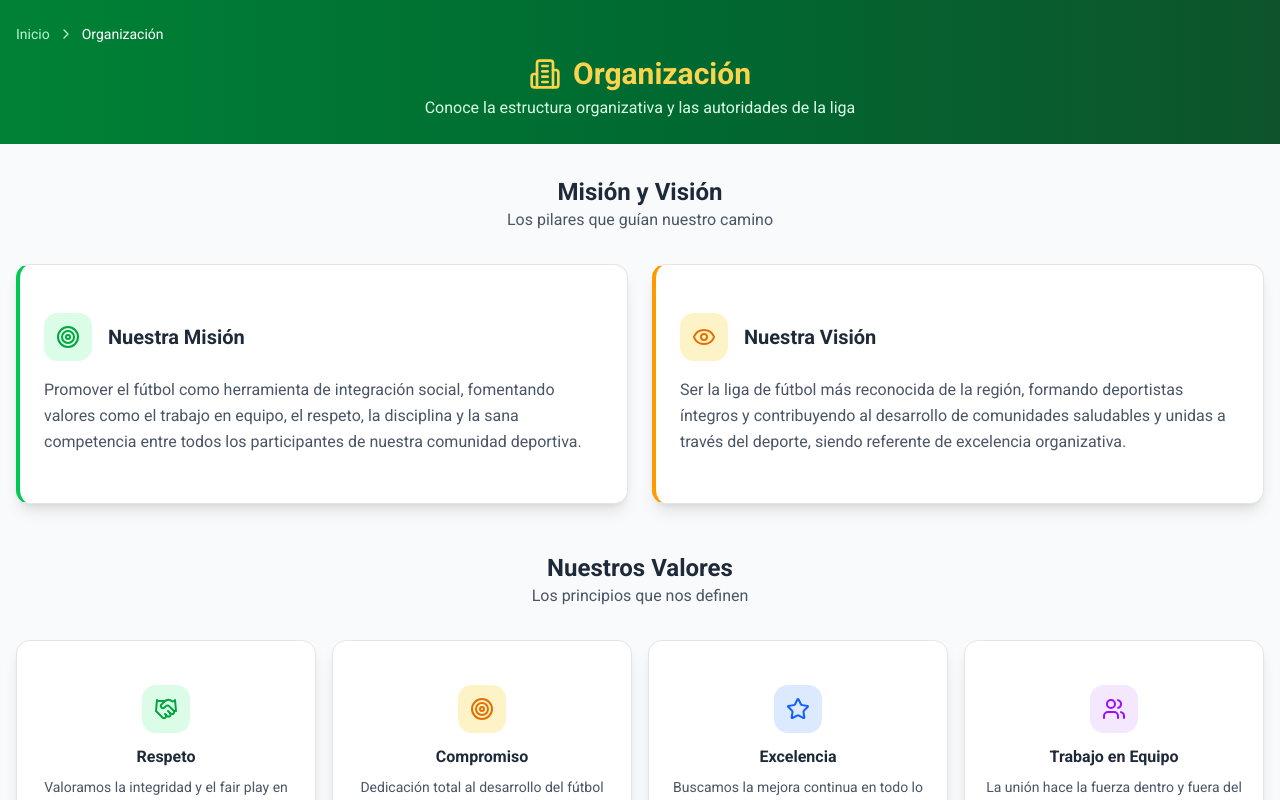
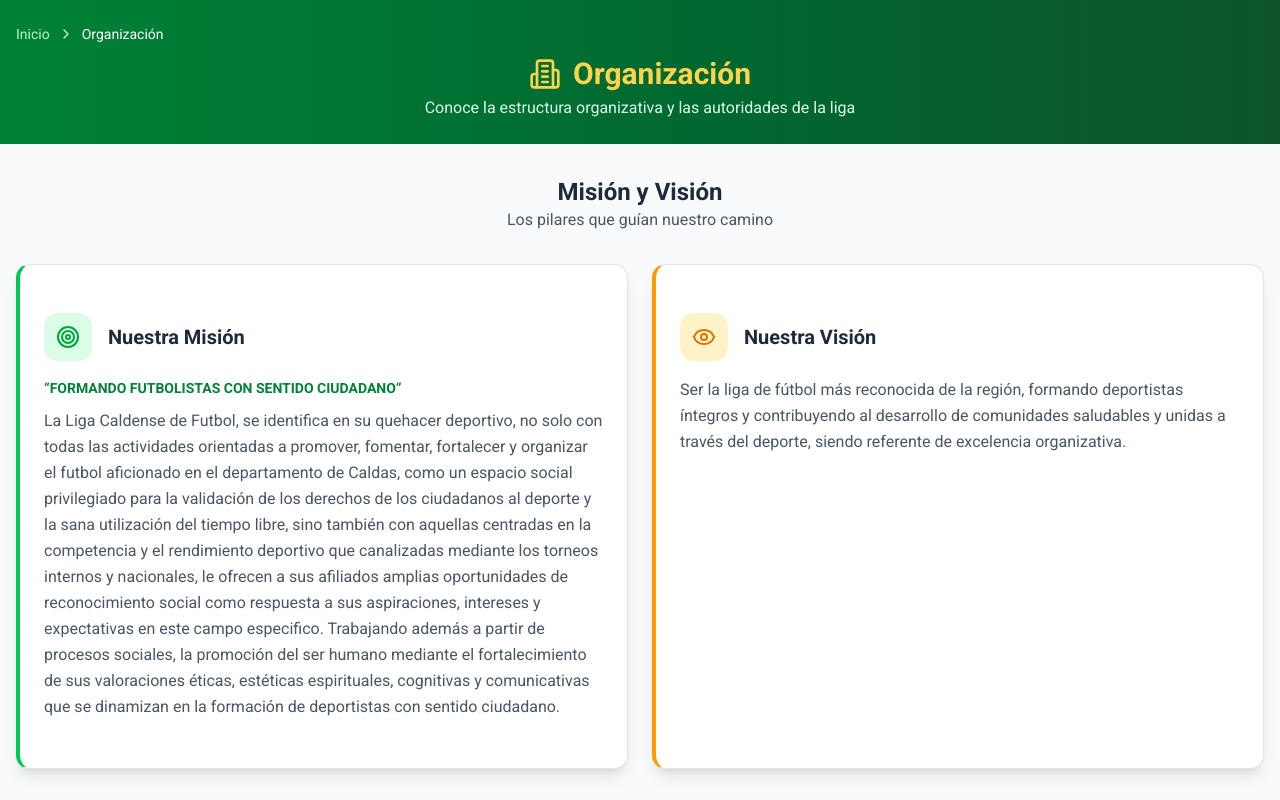
Before and after one commit to eduadsonew-bit/LCF, a Next.js app: page /nosotros/organizacion in a window 1280 px wide. Shown: the top 800 px of the page. Built offline with nearby package versions, Linux system fonts and the light colour scheme; no server answers; the database is empty.

Commit message:
fa041885-cce3-4d75-a2b2-84b5d46ea4f4

```diff
--- a/src/app/nosotros/organizacion/page.tsx
+++ b/src/app/nosotros/organizacion/page.tsx
@@ -214,10 +214,11 @@ export default function OrganizacionPage() {
                   </div>
                   <h3 className="text-xl font-bold text-gray-800">Nuestra Misión</h3>
                 </div>
+                <p className="text-gray-600 leading-relaxed text-sm font-bold text-green-700 mb-2">
+                  &ldquo;FORMANDO FUTBOLISTAS CON SENTIDO CIUDADANO&rdquo;
+                </p>
                 <p className="text-gray-600 leading-relaxed">
-                  Promover el fútbol como herramienta de integración social, fomentando valores como
-                  el trabajo en equipo, el respeto, la disciplina y la sana competencia entre todos
-                  los participantes de nuestra comunidad deportiva.
+                  La Liga Caldense de Futbol, se identifica en su quehacer deportivo, no solo con todas las actividades orientadas a promover, fomentar, fortalecer y organizar el futbol aficionado en el departamento de Caldas, como un espacio social privilegiado para la validación de los derechos de los ciudadanos al deporte y la sana utilización del tiempo libre, sino también con aquellas centradas en la competencia y el rendimiento deportivo que canalizadas mediante los torneos internos y nacionales, le ofrecen a sus afiliados amplias oportunidades de reconocimiento social como respuesta a sus aspiraciones, intereses y expectativas en este campo especifico. Trabajando además a partir de procesos sociales, la promoción del ser humano mediante el fortalecimiento de sus valoraciones éticas, estéticas espirituales, cognitivas y comunicativas que se dinamizan en la formación de deportistas con sentido ciudadano.
                 </p>
               </CardContent>
             </Card>
```
